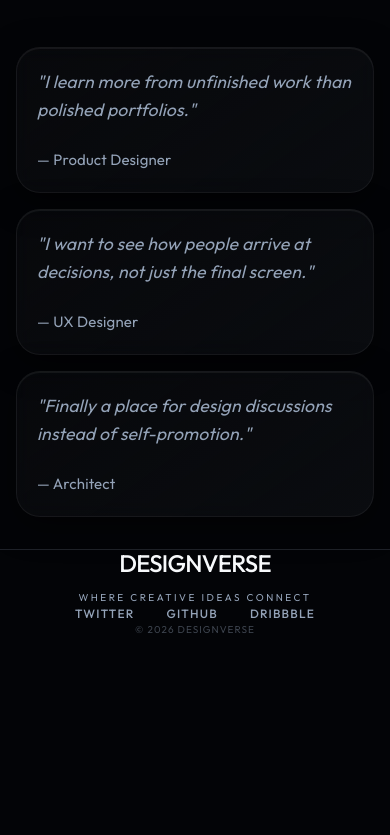
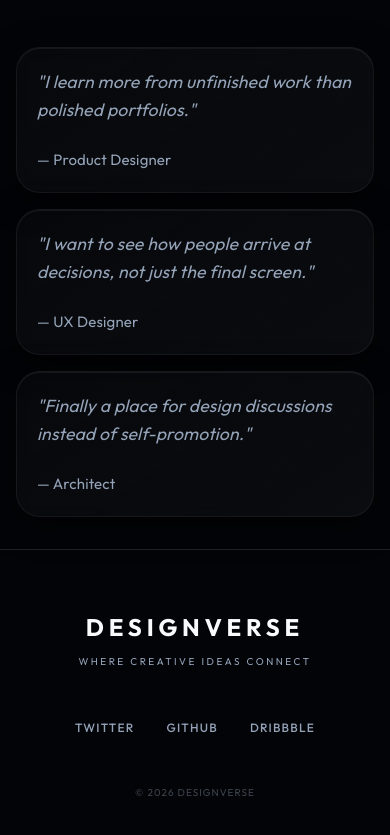
Before and after one commit to itssara06/knot, a React (Vite) app: page / in a window 390 px wide. Shown: the part 3478-4313 px from the top of the page. Before the commit the page ends 4116 px from the top, so only its background shows below. Built offline with nearby package versions, Linux system fonts and the light colour scheme.

Commit message:
fix: replace tailwind utility classes with pure CSS for mobile footer to guarantee spacing

```diff
--- a/src/App.jsx
+++ b/src/App.jsx
@@ -596,19 +596,19 @@ function App() {
       </AnimatePresence>
 
       {/* Mobile Footer */}
-      <footer className="mobile-footer flex-col items-center justify-center pt-12 pb-10 px-6 border-t border-[var(--border-color)]">
-        <div className="flex flex-col items-center gap-3 mb-10">
-          <h2 className="text-2xl font-bold uppercase tracking-[0.2em] text-[var(--text-primary)]">designVerse</h2>
-          <p className="text-[var(--text-muted)] text-[10px] text-center uppercase tracking-[0.25em]">Where creative ideas connect</p>
+      <footer className="mobile-footer">
+        <div className="mobile-footer-brand">
+          <h2>designVerse</h2>
+          <p>Where creative ideas connect</p>
         </div>
 
-        <div className="flex gap-8 mb-10 text-[var(--text-muted)] text-xs font-medium tracking-[0.1em] uppercase">
-          <a href="#" className="hover:text-[var(--text-primary)] transition-colors">Twitter</a>
-          <a href="#" className="hover:text-[var(--text-primary)] transition-colors">Github</a>
-          <a href="#" className="hover:text-[var(--text-primary)] transition-colors">Dribbble</a>
+        <div className="mobile-footer-social">
+          <a href="#">Twitter</a>
+          <a href="#">Github</a>
+          <a href="#">Dribbble</a>
         </div>
 
-        <div className="text-[var(--text-muted)] text-[10px] opacity-40 uppercase tracking-widest">
+        <div className="mobile-footer-copy">
           © {new Date().getFullYear()} designVerse
         </div>
       </footer>
--- a/src/style.css
+++ b/src/style.css
@@ -1328,9 +1328,69 @@ h1, h2, h3, h4, h5, h6 {
 .subtitle-part-3 { animation: animLet 4s linear 1 forwards; display: inline-block; }
 .subtitle-part-4 { animation: animGo 4s linear 1 forwards; display: inline-block; }
 
-/* Conditional Footer Visibility */
-.mobile-footer { display: none !important; }
-.desktop-footer { display: flex !important; }
+/* Mobile Footer */
+.mobile-footer {
+  display: none !important;
+  flex-direction: column;
+  align-items: center;
+  justify-content: center;
+  padding: 64px 24px 40px;
+  border-top: 1px solid var(--border-color);
+  width: 100%;
+}
+
+.mobile-footer-brand {
+  display: flex;
+  flex-direction: column;
+  align-items: center;
+  gap: 12px;
+  margin-bottom: 48px;
+}
+
+.mobile-footer-brand h2 {
+  font-size: 1.5rem;
+  font-weight: 700;
+  text-transform: uppercase;
+  letter-spacing: 0.2em;
+  color: var(--text-primary);
+  margin: 0;
+}
+
+.mobile-footer-brand p {
+  font-size: 10px;
+  color: var(--text-muted);
+  text-transform: uppercase;
+  letter-spacing: 0.25em;
+  text-align: center;
+  margin: 0;
+}
+
+.mobile-footer-social {
+  display: flex;
+  gap: 32px;
+  margin-bottom: 48px;
+  font-size: 12px;
+  font-weight: 500;
+  text-transform: uppercase;
+  letter-spacing: 0.1em;
+}
+
+.mobile-footer-social a {
+  color: var(--text-muted);
+  transition: color 0.2s;
+}
+
+.mobile-footer-social a:hover {
+  color: var(--text-primary);
+}
+
+.mobile-footer-copy {
+  font-size: 10px;
+  color: var(--text-muted);
+  opacity: 0.4;
+  text-transform: uppercase;
+  letter-spacing: 0.1em;
+}
 
 @media (max-width: 768px) {
   .mobile-footer { display: flex !important; }
```
